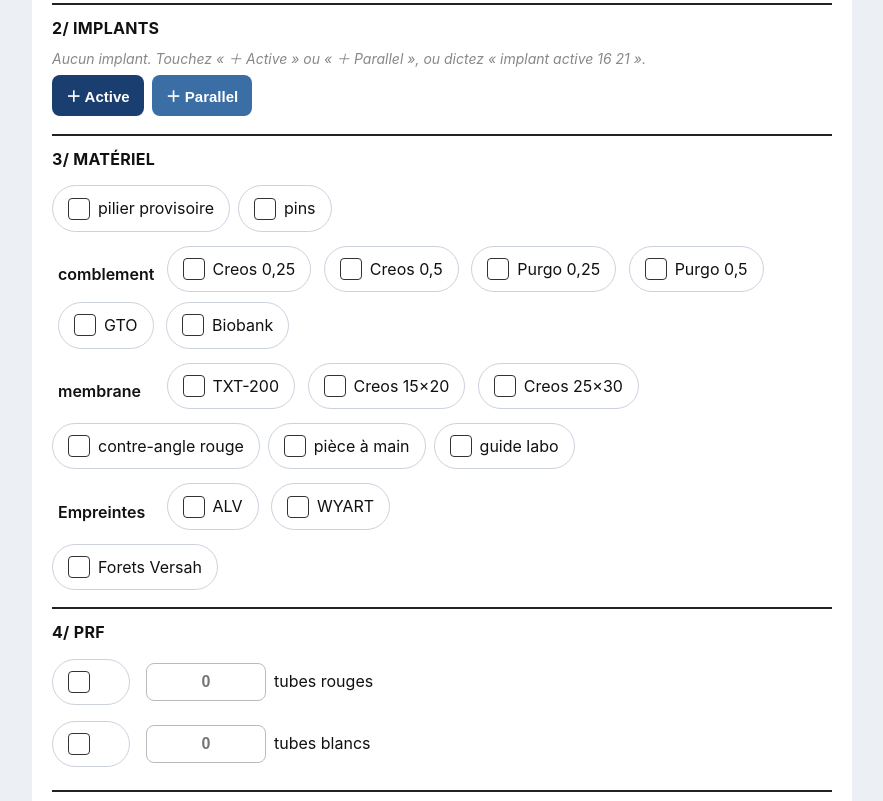
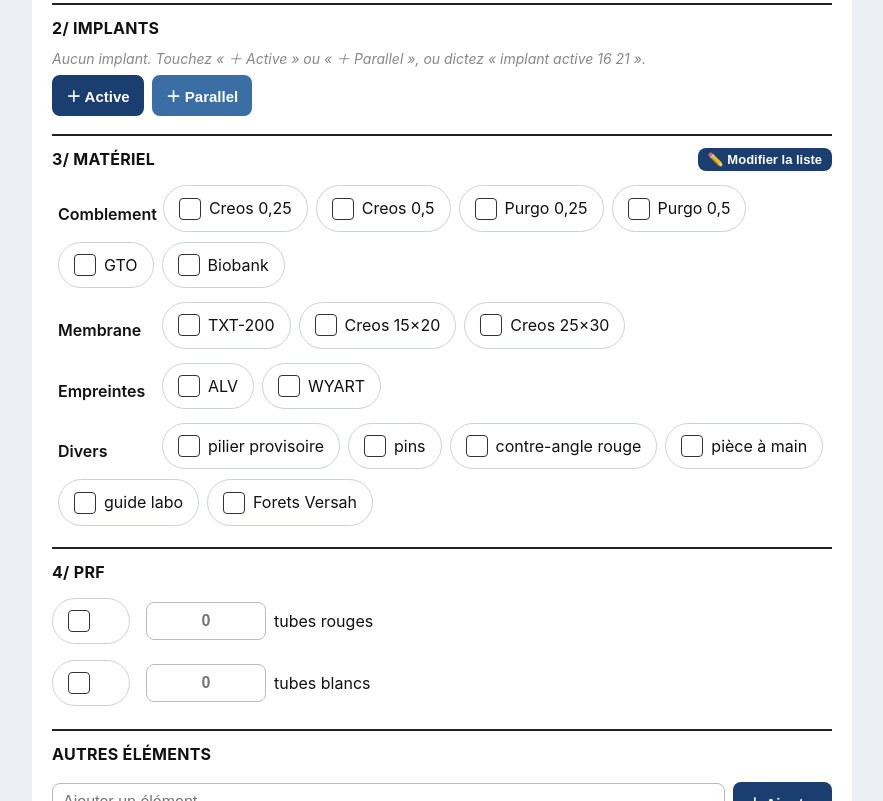
Before and after one commit to JBAL2534/fiche-intervention, a plain HTML site: page index.html in a window 1280 px wide. Shown: the part 980-1781 px from the top of the page, without its empty margins (198-1081 px from the left). Drawn offline with Linux system fonts and the light colour scheme.

Commit message:
Fiche intervention v4.0 : section Matériel entièrement modifiable (ajouter/supprimer/renommer éléments et groupes) — source unique écran + dictée + Word + PDF (#4)
Co-authored-by: JBAL2534 <285480168+JBAL2534@users.noreply.github.com>

```diff
--- a/index.html
+++ b/index.html
@@ -4,7 +4,7 @@
 <meta charset="utf-8">
 <meta name="viewport" content="width=device-width, initial-scale=1, maximum-scale=1">
 <meta name="robots" content="noindex, nofollow">
-<title>Fiche intervention – v3.0</title>
+<title>Fiche intervention – v4.0</title>
 <link rel="manifest" href="manifest.webmanifest">
 <meta name="theme-color" content="#173a63">
 <link rel="icon" href="icon-192.png">
@@ -182,7 +182,7 @@
     <div id="warn" class="warn" style="display:none"></div>
   </div>
 
-  <h1>FICHE INTERVENTION <span style="font-size:12px;font-weight:normal;color:#888;vertical-align:middle" id="appver">v3.0</span></h1>
+  <h1>FICHE INTERVENTION <span style="font-size:12px;font-weight:normal;color:#888;vertical-align:middle" id="appver">v4.0</span></h1>
 
   <!-- Identité -->
   <div class="ident">
@@ -220,39 +220,8 @@
 
   <!-- 3 -->
   <section>
-    <h2>3/ Matériel</h2>
-    <div class="grid">
-      <label class="chk"><input type="checkbox" id="pilier"> pilier provisoire</label>
-      <label class="chk"><input type="checkbox" id="pins"> pins</label>
-    </div>
-    <div class="sub">
-      <span class="cat">comblement</span>
-      <label class="chk"><input type="checkbox" id="creos025"> Creos 0,25</label>
-      <label class="chk"><input type="checkbox" id="creos05"> Creos 0,5</label>
-      <label class="chk"><input type="checkbox" id="purgo025"> Purgo 0,25</label>
-      <label class="chk"><input type="checkbox" id="purgo05"> Purgo 0,5</label>
-      <label class="chk"><input type="checkbox" id="gto"> GTO</label>
-      <label class="chk"><input type="checkbox" id="biobank"> Biobank</label>
-    </div>
-    <div class="sub">
-      <span class="cat">membrane</span>
-      <label class="chk"><input type="checkbox" id="txt200"> TXT-200</label>
-      <label class="chk"><input type="checkbox" id="creos1520"> Creos 15×20</label>
-      <label class="chk"><input type="checkbox" id="creos2530"> Creos 25×30</label>
-    </div>
-    <div class="grid">
-      <label class="chk"><input type="checkbox" id="cangle"> contre-angle rouge</label>
-      <label class="chk"><input type="checkbox" id="piece"> pièce à main</label>
-      <label class="chk"><input type="checkbox" id="guide"> guide labo</label>
-    </div>
-    <div class="sub">
-      <span class="cat">Empreintes</span>
-      <label class="chk"><input type="checkbox" id="alv"> ALV</label>
-      <label class="chk"><input type="checkbox" id="wyart"> WYART</label>
-    </div>
-    <div class="grid">
-      <label class="chk"><input type="checkbox" id="versah"> Forets Versah</label>
-    </div>
+    <h2>3/ Matériel <button id="matEditBtn" type="button" class="addbtn" style="float:right;font-size:13px;padding:4px 10px">✏️ Modifier la liste</button></h2>
+    <div id="matGroups"></div>
   </section>
 
   <!-- 4 -->
@@ -399,6 +368,116 @@
     if(box.lastChild) flash(box.lastChild.querySelector("input"));
   }
   renderCustoms();
+
+  // ===== Matériel MODIFIABLE : source unique (écran + dictée + Word + PDF) =====
+  var FIXED_CHECKS = [
+    {id:"avul_oui", label:"Avulsion : oui", keys:["avulsion oui","implantation immediate oui"]},
+    {id:"avul_non", label:"Avulsion : non", keys:["avulsion non","implantation immediate non","pas d avulsion"]}
+  ];
+  var MSTORE = "fiche-materiel-v1";
+  var MAT_DEFAULT = [
+    {title:"Comblement", items:[
+      {id:"creos025",label:"Creos 0,25",keys:["creos 0 25","creos 025"]},
+      {id:"creos05",label:"Creos 0,5",keys:["creos 0 5","creos 05"]},
+      {id:"purgo025",label:"Purgo 0,25",keys:["purgo 0 25","purgo 025"]},
+      {id:"purgo05",label:"Purgo 0,5",keys:["purgo 0 5","purgo 05"]},
+      {id:"gto",label:"GTO",keys:["gto"]},
+      {id:"biobank",label:"Biobank",keys:["biobank"]}
+    ]},
+    {title:"Membrane", items:[
+      {id:"txt200",label:"TXT-200",keys:["txt 200","txt200","txt 2 100"]},
+      {id:"creos1520",label:"Creos 15×20",keys:["creos 15 20","creos 1520","15 par 20"]},
+      {id:"creos2530",label:"Creos 25×30",keys:["creos 25 30","creos 2530","25 par 30"]}
+    ]},
+    {title:"Empreintes", items:[
+      {id:"alv",label:"ALV",keys:["empreinte alv","alv"]},
+      {id:"wyart",label:"WYART",keys:["empreinte wyart","wyart"]}
+    ]},
+    {title:"Divers", items:[
+      {id:"pilier",label:"pilier provisoire",keys:["pilier provisoire","pilier"]},
+      {id:"pins",label:"pins",keys:["pins","pin","pines","pinces","pain","pains"]},
+      {id:"cangle",label:"contre-angle rouge",keys:["contre-angle rouge","contre-angle"]},
+      {id:"piece",label:"pièce à main",keys:["piece a main"]},
+      {id:"guide",label:"guide labo",keys:["guide labo","guide"]},
+      {id:"versah",label:"Forets Versah",keys:["foret versah","versah"]}
+    ]}
+  ];
+  var matModel;
+  try{ matModel = JSON.parse(localStorage.getItem(MSTORE)); }catch(e){}
+  if(!Array.isArray(matModel) || !matModel.length) matModel = JSON.parse(JSON.stringify(MAT_DEFAULT));
+  function saveMat(){ try{ localStorage.setItem(MSTORE, JSON.stringify(matModel)); }catch(e){} }
+  var matEdit=false, _matCtr=0;
+  function newMatId(){ _matCtr++; return "matx_"+Date.now().toString(36)+"_"+_matCtr; }
+  function normKey(s){ return (s||"").normalize("NFD").replace(/[̀-ͯ]/g,"").toLowerCase().replace(/[^a-z0-9]+/g," ").trim(); }
+
+  function rebuildChecks(){
+    var arr = FIXED_CHECKS.slice();
+    matModel.forEach(function(g){ g.items.forEach(function(it){
+      var keys = (it.keys && it.keys.length) ? it.keys.slice() : [];
+      var nk = normKey(it.label); if(nk && keys.indexOf(nk)<0) keys.push(nk);
+      arr.push({id:it.id, label:it.label, keys:keys});
+    }); });
+    CHECKS = arr;
+  }
+
+  function renderMat(){
+    var host=document.getElementById("matGroups"); if(!host) return;
+    var cur={}; host.querySelectorAll("input[type=checkbox]").forEach(function(cb){ cur[cb.id]=cb.checked; });
+    var saved={}; try{ saved=JSON.parse(localStorage.getItem(STORE)||"{}"); }catch(e){}
+    host.innerHTML="";
+    matModel.forEach(function(g,gi){
+      var box=document.createElement("div"); box.className="sub";
+      var cat=document.createElement("span"); cat.className="cat"; cat.textContent=g.title||"";
+      if(matEdit){ cat.style.cursor="text"; cat.title="Double-clic pour renommer le groupe";
+        cat.addEventListener("dblclick", function(){ var v=prompt("Renommer le groupe :", g.title||""); if(v!=null){ g.title=v.trim(); saveMat(); renderMat(); } }); }
+      box.appendChild(cat);
+      g.items.forEach(function(it,ii){
+        var lab=document.createElement("label"); lab.className="chk";
+        var cb=document.createElement("input"); cb.type="checkbox"; cb.id=it.id;
+        cb.checked = (it.id in cur) ? cur[it.id] : !!saved[it.id];
+        cb.addEventListener("change", save);
+        lab.appendChild(cb); lab.appendChild(document.createTextNode(" "+it.label));
+        if(matEdit){
+          lab.title="Double-clic pour renommer";
+          lab.addEventListener("dblclick", function(e){ if(e.target===cb) return; var v=prompt("Renommer :", it.label); if(v!=null && v.trim()){ it.label=v.trim(); saveMat(); renderMat(); rebuildChecks(); } });
+          var del=document.createElement("span"); del.textContent=" ✕"; del.style.cssText="color:#b0243a;cursor:pointer;font-weight:700;margin-left:4px";
+          del.title="Supprimer cet élément";
+          del.addEventListener("click", function(e){ e.preventDefault(); e.stopPropagation(); g.items.splice(ii,1); saveMat(); renderMat(); rebuildChecks(); });
+          lab.appendChild(del);
+        }
+        box.appendChild(lab);
+      });
+      if(matEdit){
+        var add=document.createElement("button"); add.type="button"; add.className="addbtn"; add.textContent="＋ élément"; add.style.marginLeft="6px";
+        add.addEventListener("click", function(){ var v=prompt("Nouvel élément :"); if(v && v.trim()){ g.items.push({id:newMatId(),label:v.trim(),keys:[]}); saveMat(); renderMat(); rebuildChecks(); } });
+        box.appendChild(add);
+        var dg=document.createElement("button"); dg.type="button"; dg.className="addbtn alt"; dg.textContent="✕ groupe"; dg.style.marginLeft="6px";
+        dg.addEventListener("click", function(){ if(confirm("Supprimer le groupe « "+(g.title||"")+" » et ses éléments ?")){ matModel.splice(gi,1); saveMat(); renderMat(); rebuildChecks(); } });
+        box.appendChild(dg);
+      }
+      host.appendChild(box);
+    });
+    if(matEdit){
+      var wrap=document.createElement("div"); wrap.className="row addrow"; wrap.style.marginTop="8px";
+      var ag=document.createElement("button"); ag.type="button"; ag.className="addbtn"; ag.textContent="＋ groupe";
+      ag.addEventListener("click", function(){ var v=prompt("Nom du nouveau groupe :"); if(v!=null){ matModel.push({title:v.trim(),items:[]}); saveMat(); renderMat(); }});
+      var rs=document.createElement("button"); rs.type="button"; rs.className="addbtn alt"; rs.textContent="↺ Liste d'origine";
+      rs.addEventListener("click", function(){ if(confirm("Revenir à la liste d'origine ? Vos ajouts seront perdus.")){ matModel=JSON.parse(JSON.stringify(MAT_DEFAULT)); saveMat(); renderMat(); rebuildChecks(); }});
+      wrap.appendChild(ag); wrap.appendChild(rs); host.appendChild(wrap);
+    }
+  }
+  function matWordHtml(){
+    function box(ck,label){ var L=String(label).replace(/&/g,"&amp;").replace(/</g,"&lt;").replace(/ /g,"&nbsp;"); return "<span style='white-space:nowrap'><span style='font-size:14pt"+(ck?";color:#d40000;font-weight:bold":"")+"'>"+(ck?"&#9746;":"&#9744;")+"</span>&nbsp;"+(ck?"<b style='color:#d40000'>"+L+"</b>":L)+"</span>"; }
+    return matModel.map(function(g){
+      var el=document.createElement("div"); // pour lire l'état coché courant par id
+      var items=g.items.map(function(it){ var cb=document.getElementById(it.id); return box(cb?cb.checked:false, it.label); }).join(" &nbsp;&nbsp; ");
+      return "<p>"+(g.title?"<b>"+g.title+" :</b> ":"")+items+"</p>";
+    }).join("");
+  }
+  var _matBtn=document.getElementById("matEditBtn");
+  if(_matBtn) _matBtn.addEventListener("click", function(){ matEdit=!matEdit; _matBtn.textContent=matEdit?"✓ Terminer":"✏️ Modifier la liste"; renderMat(); });
+  renderMat();
+  rebuildChecks();
 
   // --- Vocabulaire personnalisé (noms propres) ---
   var VSTORE="fiche-vocab-v1";
@@ -621,10 +700,7 @@
       var got=arr.filter(function(a){return chk(a[0]);}).map(function(a){return a[1];});
       if(got.length){ any=true; T(ML+10,Y,titre,"F2",10.5,NAVY); T(ML+100,Y,got.join(",   "),"F1",11); nl(15); }
     }
-    grp("comblement",[["creos025","Creos 0,25"],["creos05","Creos 0,5"],["purgo025","Purgo 0,25"],["purgo05","Purgo 0,5"],["gto","GTO"],["biobank","Biobank"]]);
-    grp("membrane",[["txt200","TXT-200"],["creos1520","Creos 15x20"],["creos2530","Creos 25x30"]]);
-    grp("empreintes",[["alv","ALV"],["wyart","WYART"]]);
-    grp("divers",[["pilier","pilier provisoire"],["pins","pins"],["cangle","contre-angle rouge"],["piece","piece a main"],["guide","guide labo"],["versah","Forets Versah"]]);
+    matModel.forEach(function(g){ grp(g.title||"", g.items.map(function(it){return [it.id,it.label];})); });
     if(!any){ T(ML+10,Y,"-","F4",11,GREY); nl(15); }
 
     // ---- 4/ PRF ----
@@ -855,27 +931,7 @@
   }
 
   // --- Table de reconnaissance des cases : mots-clés (déjà normalisés) ---
-  var CHECKS = [
-    {id:"avul_oui", label:"Avulsion : oui", keys:["avulsion oui","implantation immediate oui"]},
-    {id:"avul_non", label:"Avulsion : non", keys:["avulsion non","implantation immediate non","pas d avulsion"]},
-    {id:"pilier",   label:"pilier provisoire", keys:["pilier provisoire","pilier"]},
-    {id:"pins",     label:"pins", keys:["pins","pin","pines","pinces","pain","pains"]},
-    {id:"creos025", label:"Creos 0,25", keys:["creos 0 25","creos 025"]},
-    {id:"creos05",  label:"Creos 0,5", keys:["creos 0 5","creos 05"]},
-    {id:"purgo025", label:"Purgo 0,25", keys:["purgo 0 25","purgo 025"]},
-    {id:"purgo05",  label:"Purgo 0,5", keys:["purgo 0 5","purgo 05"]},
-    {id:"gto",      label:"GTO", keys:["gto"]},
-    {id:"biobank",  label:"Biobank", keys:["biobank"]},
-    {id:"txt200",   label:"TXT-200", keys:["txt 200","txt200","txt 2 100"]},
-    {id:"creos1520",label:"Creos 15×20", keys:["creos 15 20","creos 1520","15 par 20"]},
-    {id:"creos2530",label:"Creos 25×30", keys:["creos 25 30","creos 2530","25 par 30"]},
-    {id:"cangle",   label:"contre-angle rouge", keys:["contre-angle rouge","contre-angle"]},
-    {id:"piece",    label:"pièce à main", keys:["piece a main"]},
-    {id:"guide",    label:"guide labo", keys:["guide labo","guide"]},
-    {id:"alv",      label:"empreinte ALV", keys:["empreinte alv","alv"]},
-    {id:"wyart",    label:"empreinte WYART", keys:["empreinte wyart","wyart"]},
-    {id:"versah",   label:"Forets Versah", keys:["foret versah","versah"]}
-  ];
+  var CHECKS = [];   // reconstruit par rebuildChecks() à partir du modèle Matériel
 
   // --- Champs texte : mot déclencheur -> id ---
   var TEXTS = [
@@ -1165,10 +1221,7 @@
      +"<h3>1/ Avulsion – implantation immédiate</h3><p>"+box(c("avul_oui"),"oui")+" &nbsp;&nbsp; "+box(c("avul_non"),"non")+"</p>"
      +"<h3>2/ Implants</h3><table border='1' cellpadding='5' cellspacing='0' style='border-collapse:collapse'><tr><th></th><th>Système</th><th>Dent</th><th>Ø × L / réf</th></tr>"+impRows+"</table>"
      +"<h3>3/ Matériel</h3>"
-     +"<p><b>Comblement :</b> "+grp([["creos025","Creos 0,25"],["creos05","Creos 0,5"],["purgo025","Purgo 0,25"],["purgo05","Purgo 0,5"],["gto","GTO"],["biobank","Biobank"]])+"</p>"
-     +"<p><b>Membrane :</b> "+grp([["txt200","TXT-200"],["creos1520","Creos 15×20"],["creos2530","Creos 25×30"]])+"</p>"
-     +"<p>"+grp([["pilier","pilier provisoire"],["pins","pins"],["cangle","contre-angle rouge"],["piece","pièce à main"],["guide","guide labo"],["versah","Forets Versah"]])+"</p>"
-     +"<p><b>Empreintes :</b> "+grp([["alv","ALV"],["wyart","WYART"]])+"</p>"
+     +matWordHtml()
      +"<h3>4/ PRF</h3><p>"+box(c("prf_rouge"),(v("prf_rouge_n")||"___")+" tubes rouges")+" &nbsp;&nbsp; "+box(c("prf_blanc"),(v("prf_blanc_n")||"___")+" tubes blancs")+"</p>"
      +(cust?"<h3>Autres éléments</h3><ul>"+cust+"</ul>":"")
      +"</body></html>";
```
